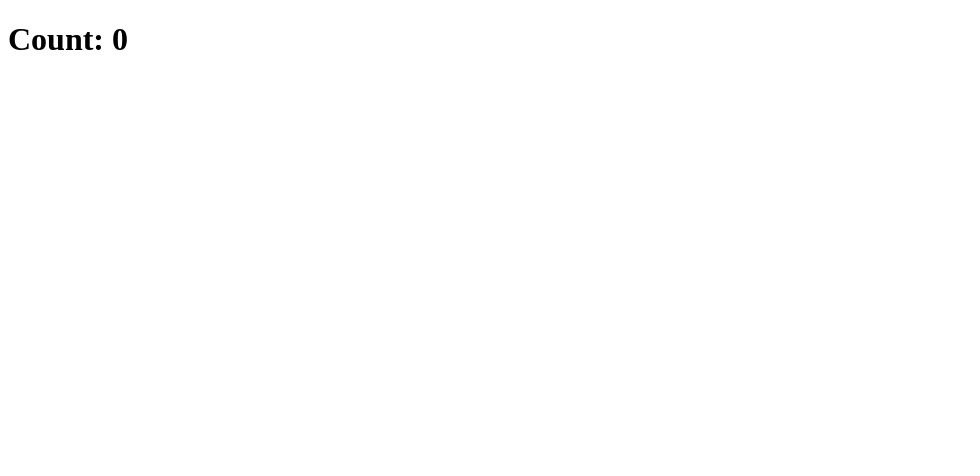
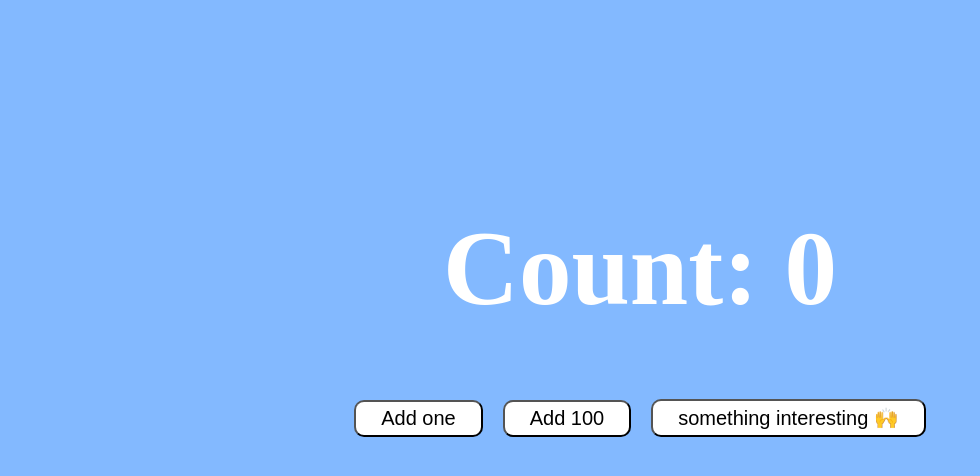
Before and after one commit to mate-academy/react_counter, a React (Create React App) app: page / in a window 1280 px wide. Shown: the top 476 px of the page, without its empty margins (0-980 px from the left). Built offline with nearby package versions, Linux system fonts and the light colour scheme; the HTML template or start-up script is replaced by a standard one.

Commit message:
Solution

```diff
--- a/src/App.scss
+++ b/src/App.scss
@@ -1 +1,41 @@
-// styles go here
+body {
+  background-color: rgb(131, 185, 255);
+}
+
+.app {
+  display: flex;
+  flex-direction: column;
+  justify-content: center;
+  align-items: center;
+
+  &__title {
+    color: rgb(255, 255, 255);
+    font-size: 105px;
+    margin-top: 200px;
+  }
+}
+
+.buttons {
+  &__button {
+    margin-right: 20px;
+    &:last-child {
+      margin-right: 0;
+    }
+  }
+}
+
+.button {
+  font-size: 20px;
+  background: #fff;
+  border-radius: 10px;
+  color: black;
+  text-align: center;
+  box-sizing: border-box;
+  padding: 5px 25px;
+
+  &:hover {
+    border: 2px solid rgb(255, 255, 255);
+    background-color: rgb(131, 185, 255);
+    color: rgb(255, 255, 255);
+  }
+}
--- a/src/App.tsx
+++ b/src/App.tsx
@@ -1,16 +1,70 @@
 import React from 'react';
 import './App.scss';
 
-class App extends React.Component {
-  addOne = () => {};
+type Props = {};
 
-  add100 = () => {};
+interface State {
+  counter: number,
+}
 
-  increase = () => {};
+class App extends React.Component<Props, State> {
+  state: State = {
+    counter: 0,
+  };
+
+  addOne = () => {
+    this.setState((prevState) => ({
+      counter: prevState.counter + 1,
+    }));
+  };
+
+  add100 = () => {
+    this.setState((prevState) => ({
+      counter: prevState.counter + 100,
+    }));
+  };
+
+  increase = () => {
+    this.addOne();
+    const amount = this.state.counter;
+
+    if (amount % 5 === 0) {
+      this.add100();
+    }
+  };
 
   render() {
+    const { counter } = this.state;
+
     return (
-      <h1>Count: 0</h1>
+      <div className="app">
+        <h1 className="app__title">{`Count: ${counter}`}</h1>
+        <div className="buttons app__buttons">
+          <button
+            type="button"
+            onClick={this.addOne}
+            className="button buttons__button"
+          >
+            Add one
+          </button>
+
+          <button
+            type="button"
+            onClick={this.add100}
+            className="button buttons__button"
+          >
+            Add 100
+          </button>
+
+          <button
+            type="button"
+            onClick={this.increase}
+            className="button buttons__button"
+          >
+            something interesting 🙌
+          </button>
+        </div>
+      </div>
     );
   }
 }
```
Also changed, not shown: 1 other file (tests, documents, lock files or other folders).
